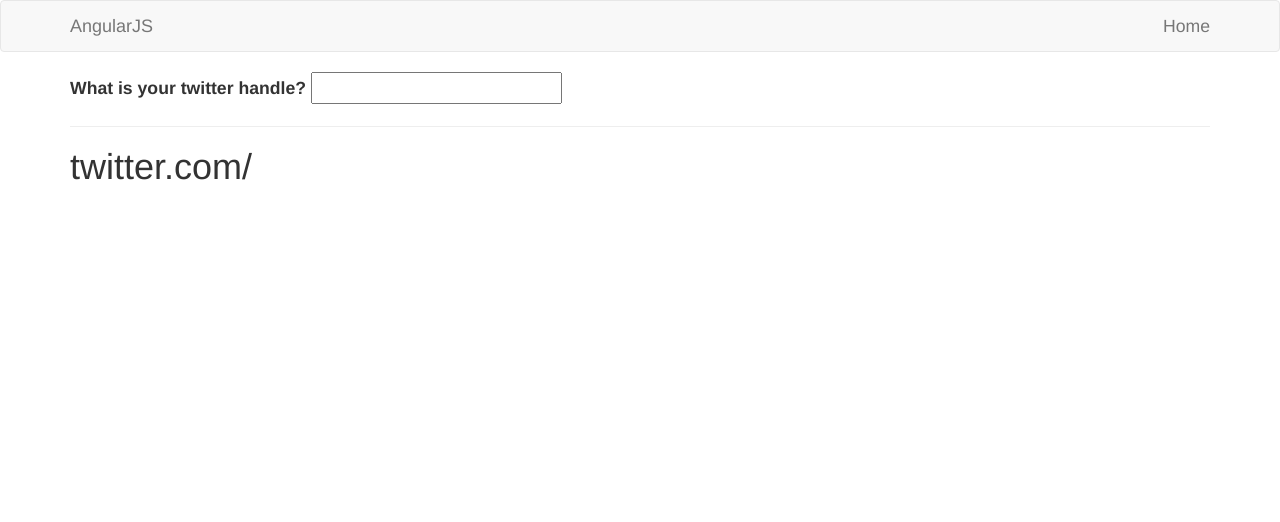
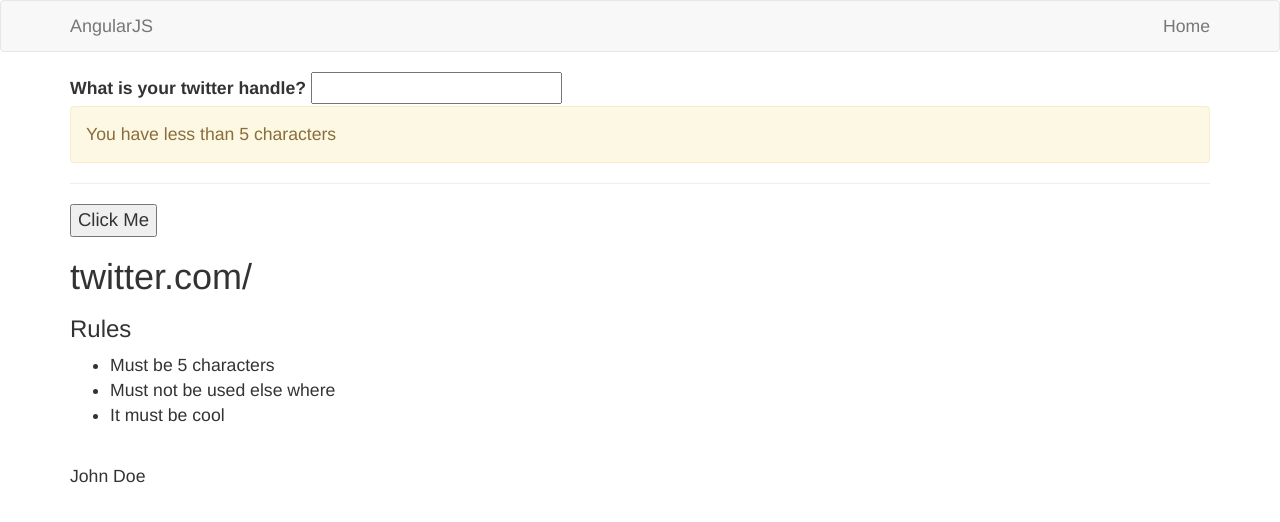
Before and after one commit to smrizzo/UnderstandingAngularJS, a plain HTML site: page Section4/Code-Common-Directives/Starter/index.htm in a window 1280 px wide. Drawn offline with nearby package versions, Linux system fonts and the light colour scheme.

Commit message:
common directives

```diff
--- a/Section4/Code-Common-Directives/Starter/app.js
+++ b/Section4/Code-Common-Directives/Starter/app.js
@@ -8,4 +8,16 @@ myApp.controller('mainController', ['$scope', '$filter', function($scope, $filte
         return $filter('lowercase')($scope.handle);
     };
 
+    $scope.characters = 5;
+    $scope.rules = [
+        {ruleName: "Must be 5 characters"},
+        {ruleName: "Must not be used else where"},
+        {ruleName: "It must be cool"}
+    ];
+
+    $scope.alertClick = function() {
+        alert("Button Clicked");
+    }
+
+    $scope.name = 'John Doe';
 }]);
--- a/Section4/Code-Common-Directives/Starter/index.htm
+++ b/Section4/Code-Common-Directives/Starter/index.htm
@@ -42,10 +42,28 @@
                     <label>What is your twitter handle?</label>
                     <input type="text" ng-model="handle" />
                 </div>
+                <div class="alert" ng-class="{'alert-warning': handle.length < characters, 'alert-danger':handle.length > characters}" ng-show="handle.length !== characters">
 
+                    <div ng-show="handle.length > characters">
+                        You have more than 5 characters
+                    </div>
+                    <div ng-show="handle.length < characters">
+                        You have less than 5 characters
+                    </div>
+
+                </div>
                 <hr />
+                <input type='button' value="Click Me" ng-click="alertClick()"/>
+                <h1>twitter.com/{{ lowercasehandle() }}</h1>
+                <h3>Rules</h3>
+                <ul>
+                    <li ng-repeat="rule in rules">
+                        {{rule.ruleName}}
+                    </li>
+                </ul>
 
-                <h1>twitter.com/{{ lowercasehandle() }}</h1>
+                <br/>
+                <div>{{ name }}</div>
 
             </div>
 
```
